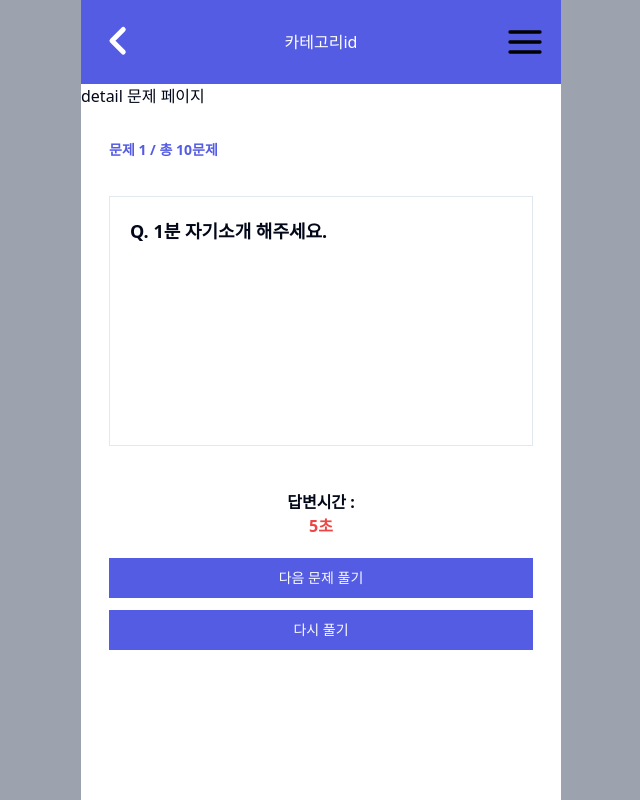
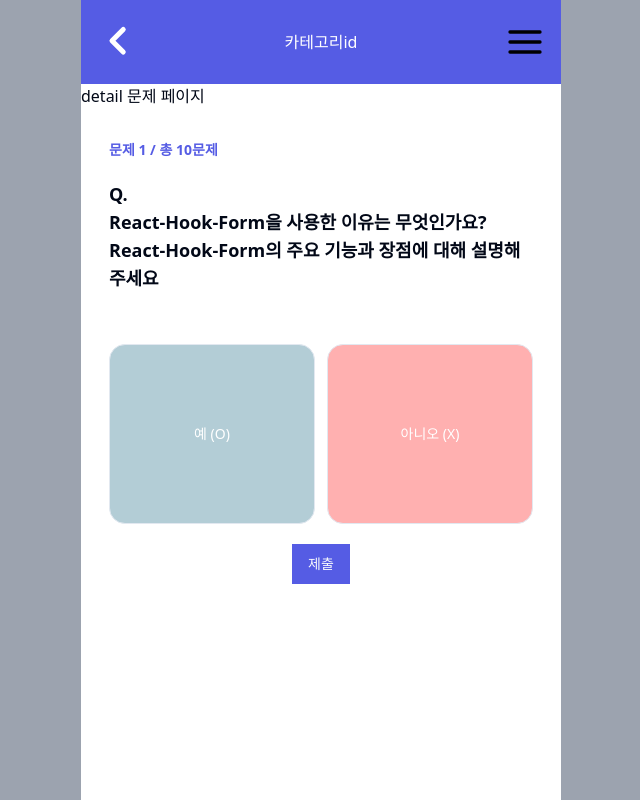
Before and after one commit to Frontend-ALPS-community/quizberry, a Next.js app: page /quiz/1/1 in a window 1280 px wide. Shown: the whole page, without its empty margins (319-959 px from the left). Built offline with nearby package versions, Linux system fonts and the light colour scheme.

Commit message:
:lipstick: style : ox퀴즈 framer-motion 추가

```diff
--- a/src/@components/oxQuiz/oxQuiz.tsx
+++ b/src/@components/oxQuiz/oxQuiz.tsx
@@ -1,19 +1,23 @@
 'use client'
 
 import React, { useState } from 'react'
+import { motion } from 'framer-motion'
 import { Button } from '@/components/ui/button'
 
 const OxQuiz: React.FC = () => {
   const [answer, setAnswer] = useState<string>('')
+  const [showAnswer, setShowAnswer] = useState<boolean>(false)
 
   // 예 버튼
   const handleYesClick = () => {
     setAnswer('예')
+    setShowAnswer(true)
   }
 
   // 아니오 버튼
   const handleNoClick = () => {
     setAnswer('아니오')
+    setShowAnswer(true)
   }
 
   return (
@@ -28,6 +32,20 @@
         </p>
       </div>
 
+      {showAnswer && (
+        <motion.div
+          className="w-full bg-gray-200 mt-3 text-center overflow-hidden"
+          initial={{ x: '100%', opacity: 0 }}
+          animate={showAnswer ? { x: 0, opacity: 1 } : { x: '100%', opacity: 0 }}
+          transition={{ duration: 0.5, ease: 'easeOut' }}
+        >
+          <div className="inline-block">
+            <p className="font-semibold">정답해설:</p>
+            <p>{answer}</p>
+          </div>
+        </motion.div>
+      )}
+
       <div className="mt-9 flex items-center justify-between gap-3">
         <Button variant="skyblue" className="w-[50%] h-[180px] border rounded-2xl text-center" onClick={handleYesClick}>
           예 (O)
@@ -40,15 +58,10 @@
           아니오 (X)
         </Button>
       </div>
+
       <div className="flex justify-center mt-5">
         <Button className="">제출</Button>
       </div>
-      {answer && (
-        <div className="mt-3 text-center">
-          <p className="font-semibold">선택된 답변:</p>
-          <p>{answer}</p>
-        </div>
-      )}
     </div>
   )
 }
--- a/src/app/quiz/[category]/[number]/page.tsx
+++ b/src/app/quiz/[category]/[number]/page.tsx
@@ -9,8 +9,8 @@
     <>
       <div>detail 문제 페이지</div>
       {/* <DefaultQuiz /> */}
-      {/* <OxQuiz /> */}
-      <TimerQuiz />
+      <OxQuiz />
+      {/* <TimerQuiz /> */}
     </>
   )
 }
```
